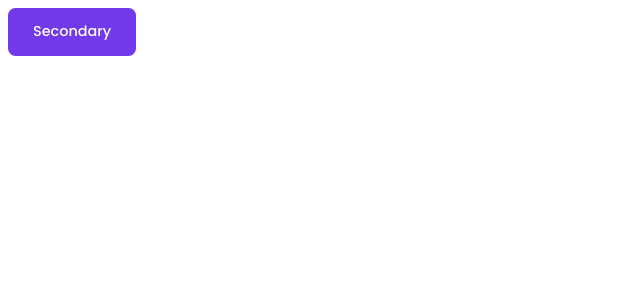
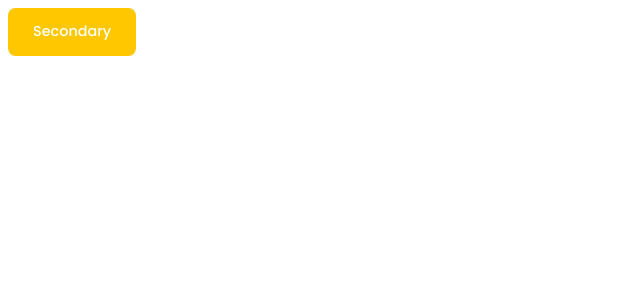
Before and after one commit to jadir-junior/metronomy-frontend, an Angular app: page / in a window 1280 px wide. Shown: the top 300 px of the page, without its empty margins (0-640 px from the left). Built offline with nearby package versions, Linux system fonts and the light colour scheme.

Commit message:
create warning button

```diff
--- a/src/app/app.component.html
+++ b/src/app/app.component.html
@@ -1 +1 @@
-<met-button color="info">Secondary</met-button>
+<met-button color="warning">Secondary</met-button>
--- a/src/app/components/button/button.component.scss
+++ b/src/app/components/button/button.component.scss
@@ -67,3 +67,12 @@
     background-color: var(--info-hover);
   }
 }
+
+.btn-warning {
+  color: var(--text-white);
+  background-color: var(--warning);
+
+  &:hover {
+    background-color: var(--warning-hover);
+  }
+}
--- a/src/app/components/button/button.component.ts
+++ b/src/app/components/button/button.component.ts
@@ -11,7 +11,8 @@ import { Component, Input } from '@angular/core'
         'btn-light': color === 'light',
         'btn-secondary': color === 'secondary',
         'btn-success': color === 'success',
-        'btn-info': color === 'info'
+        'btn-info': color === 'info',
+        'btn-warning': color === 'warning'
       }"
     >
       <ng-content></ng-content>
--- a/src/styles.scss
+++ b/src/styles.scss
@@ -34,6 +34,9 @@ body {
   --info: #7239ea;
   --info-hover: #5014d0;
 
+  --warning: #ffc700;
+  --warning-hover: #f1bc00;
+
   --text-white: #fff;
 
   --text-black-medium: #3f4254;
```
Also changed, not shown: 1 other file (tests, documents, lock files or other folders).
